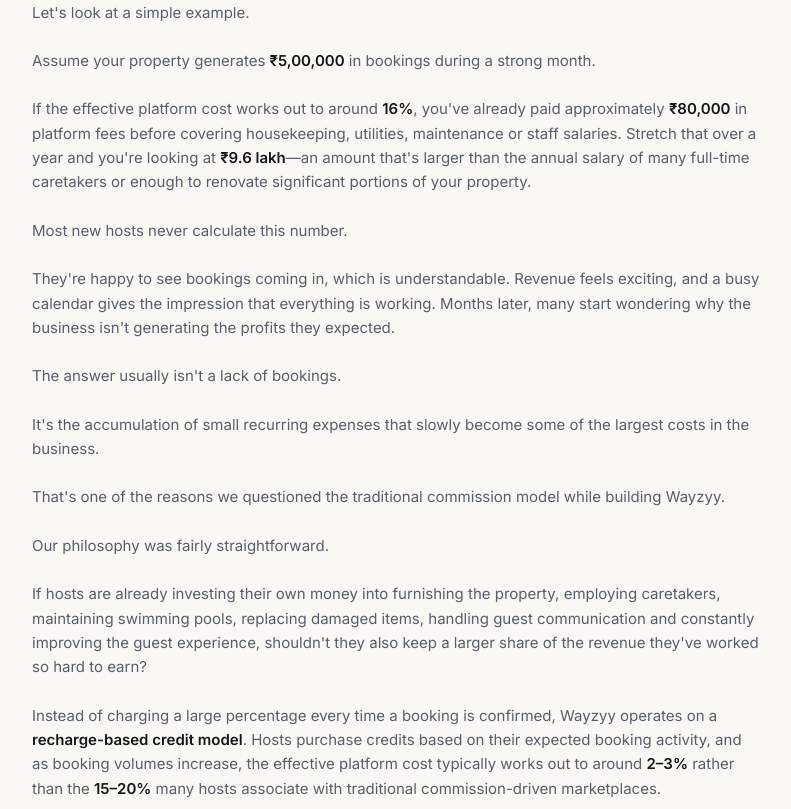
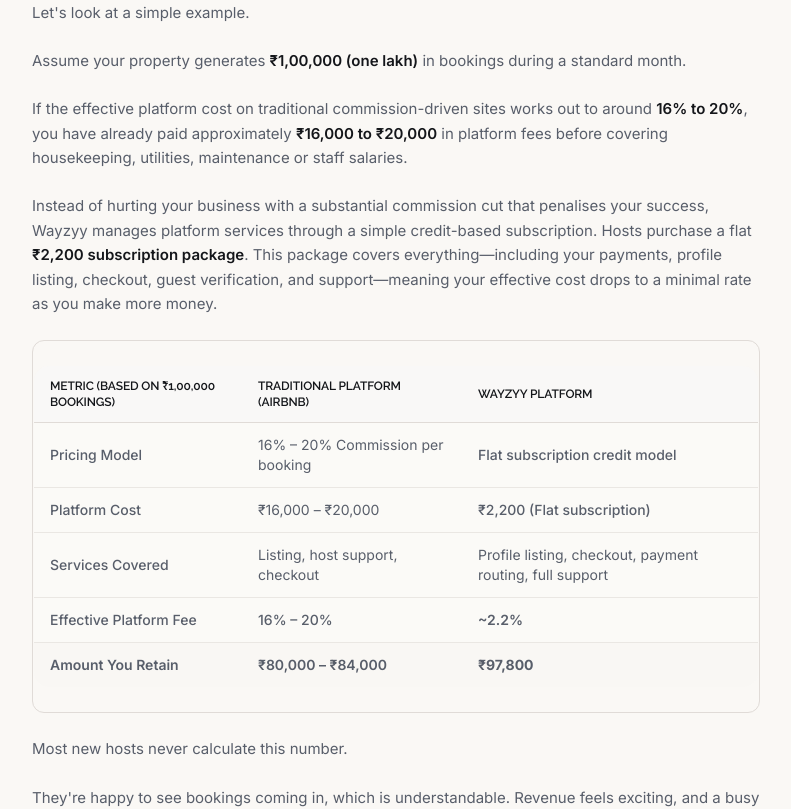
Before and after one commit to wayzyy-project/wayzyy-site, a React (Vite) app: page /blog/hidden-costs-of-running-an-airbnb in a window 1280 px wide. Shown: the part 8960-9769 px from the top of the page, without its empty margins (244-1035 px from the left). Built offline with nearby package versions, Linux system fonts and the light colour scheme.

Commit message:
feat: add side-by-side cost table comparing Airbnb commissions to Wayzyy ₹2200 subscription at ₹1,00,000 bookings

```diff
--- a/src/pages/blog/HiddenCostsOfRunningAnAirbnb.tsx
+++ b/src/pages/blog/HiddenCostsOfRunningAnAirbnb.tsx
@@ -384,11 +384,54 @@ export default function HiddenCostsOfRunningAnAirbnb() {
           Let's look at a simple example.
         </p>
         <p>
-          Assume your property generates <strong className="text-foreground">₹5,00,000</strong> in bookings during a strong month.
+          Assume your property generates <strong className="text-foreground">₹1,00,000 (one lakh)</strong> in bookings during a standard month.
         </p>
         <p>
-          If the effective platform cost works out to around <strong className="text-foreground">16%</strong>, you've already paid approximately <strong className="text-foreground">₹80,000</strong> in platform fees before covering housekeeping, utilities, maintenance or staff salaries. Stretch that over a year and you're looking at <strong className="text-foreground">₹9.6 lakh</strong>—an amount that's larger than the annual salary of many full-time caretakers or enough to renovate significant portions of your property.
+          If the effective platform cost on traditional commission-driven sites works out to around <strong className="text-foreground">16% to 20%</strong>, you have already paid approximately <strong className="text-foreground">₹16,000 to ₹20,000</strong> in platform fees before covering housekeeping, utilities, maintenance or staff salaries.
         </p>
+        <p>
+          Instead of hurting your business with a substantial commission cut that penalises your success, Wayzyy manages platform services through a simple credit-based subscription. Hosts purchase a flat <strong className="text-ember">₹2,200 subscription package</strong>. This package covers everything—including your payments, profile listing, checkout, guest verification, and support—meaning your effective cost drops to a minimal rate as you make more money.
+        </p>
+
+        <div className="overflow-x-auto my-8 rounded-xl border border-border">
+          <table className="w-full border-collapse text-left text-sm text-muted-foreground">
+            <thead className="bg-muted/80 font-display text-foreground text-xs uppercase tracking-wider border-b border-border">
+              <tr>
+                <th className="px-6 py-4">Metric (Based on ₹1,00,000 Bookings)</th>
+                <th className="px-6 py-4">Traditional Platform (Airbnb)</th>
+                <th className="px-6 py-4 text-ember font-semibold">Wayzyy Platform</th>
+              </tr>
+            </thead>
+            <tbody className="divide-y divide-border/60 bg-card/20">
+              <tr>
+                <td className="px-6 py-4 font-medium text-foreground">Pricing Model</td>
+                <td className="px-6 py-4">16% – 20% Commission per booking</td>
+                <td className="px-6 py-4 text-ember font-medium">Flat subscription credit model</td>
+              </tr>
+              <tr>
+                <td className="px-6 py-4 font-medium text-foreground">Platform Cost</td>
+                <td className="px-6 py-4">₹16,000 – ₹20,000</td>
+                <td className="px-6 py-4 text-ember font-medium">₹2,200 (Flat subscription)</td>
+              </tr>
+              <tr>
+                <td className="px-6 py-4 font-medium text-foreground">Services Covered</td>
+                <td className="px-6 py-4">Listing, host support, checkout</td>
+                <td className="px-6 py-4">Profile listing, checkout, payment routing, full support</td>
+              </tr>
+              <tr>
+                <td className="px-6 py-4 font-medium text-foreground">Effective Platform Fee</td>
+                <td className="px-6 py-4 text-rose-500 font-medium">16% – 20%</td>
+                <td className="px-6 py-4 text-emerald-500 font-semibold">~2.2%</td>
+              </tr>
+              <tr className="bg-muted/30 font-semibold text-foreground">
+                <td className="px-6 py-4">Amount You Retain</td>
+                <td className="px-6 py-4 text-rose-500">₹80,000 – ₹84,000</td>
+                <td className="px-6 py-4 text-emerald-500 font-bold">₹97,800</td>
+              </tr>
+            </tbody>
+          </table>
+        </div>
+
         <p>
           Most new hosts never calculate this number.
         </p>
@@ -402,22 +445,10 @@ export default function HiddenCostsOfRunningAnAirbnb() {
           It's the accumulation of small recurring expenses that slowly become some of the largest costs in the business.
         </p>
         <p>
-          That's one of the reasons we questioned the traditional commission model while building Wayzyy.
-        </p>
-        <p>
-          Our philosophy was fairly straightforward.
-        </p>
-        <p>
-          If hosts are already investing their own money into furnishing the property, employing caretakers, maintaining swimming pools, replacing damaged items, handling guest communication and constantly improving the guest experience, shouldn't they also keep a larger share of the revenue they've worked so hard to earn?
-        </p>
-        <p>
-          Instead of charging a large percentage every time a booking is confirmed, Wayzyy operates on a <strong className="text-ember">recharge-based credit model</strong>. Hosts purchase credits based on their expected booking activity, and as booking volumes increase, the effective platform cost typically works out to around <strong className="text-foreground">2–3%</strong> rather than the <strong className="text-foreground">15–20%</strong> many hosts associate with traditional commission-driven marketplaces.
-        </p>
-        <p>
           That difference isn't just another statistic.
         </p>
         <p>
-          Imagine retaining an additional <strong className="text-foreground">₹60,000–₹70,000</strong> every month instead of paying it away in recurring commissions.
+          Imagine retaining an additional <strong className="text-foreground">₹14,000–₹18,000</strong> on every single lakh you make, instead of paying it away in recurring commissions.
         </p>
         <p>
           Some hosts would hire another housekeeping professional before the festive season.
```
